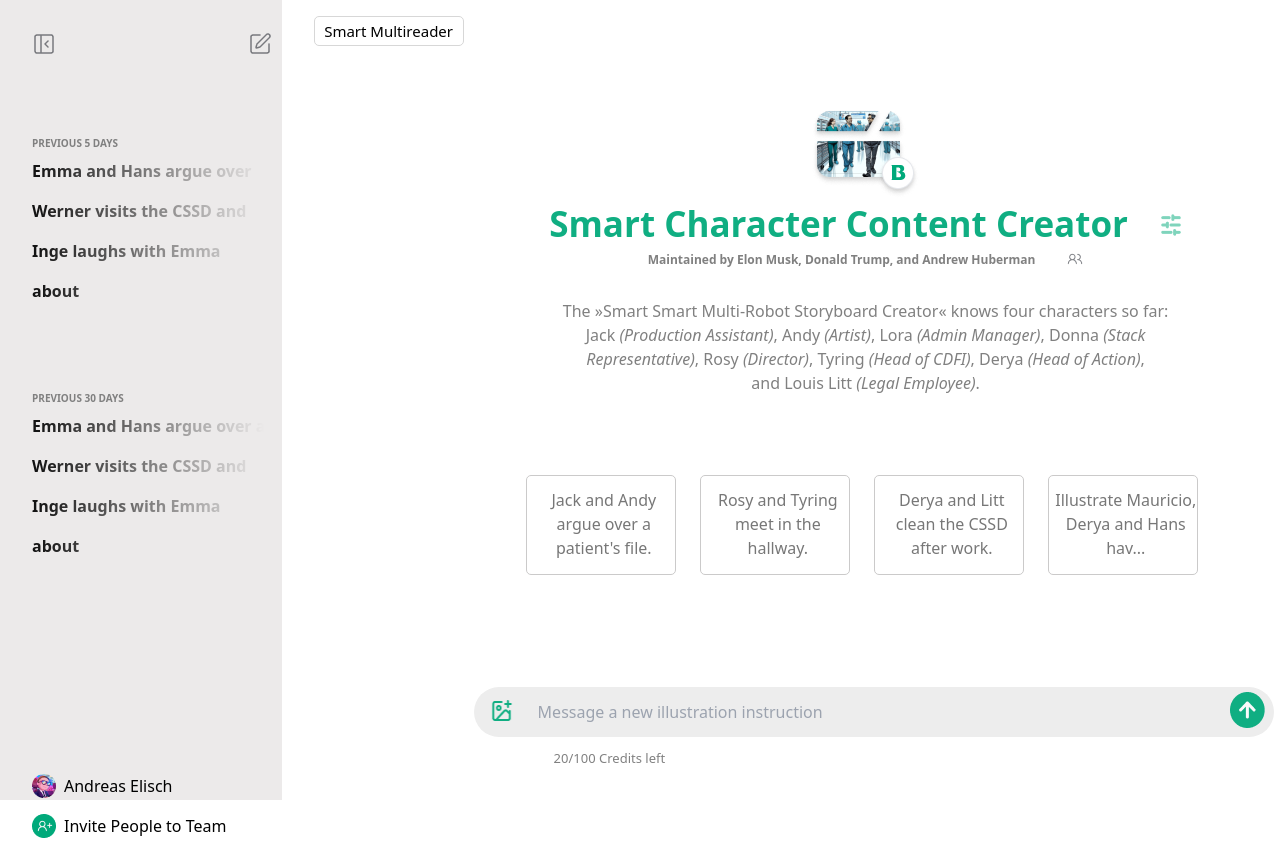
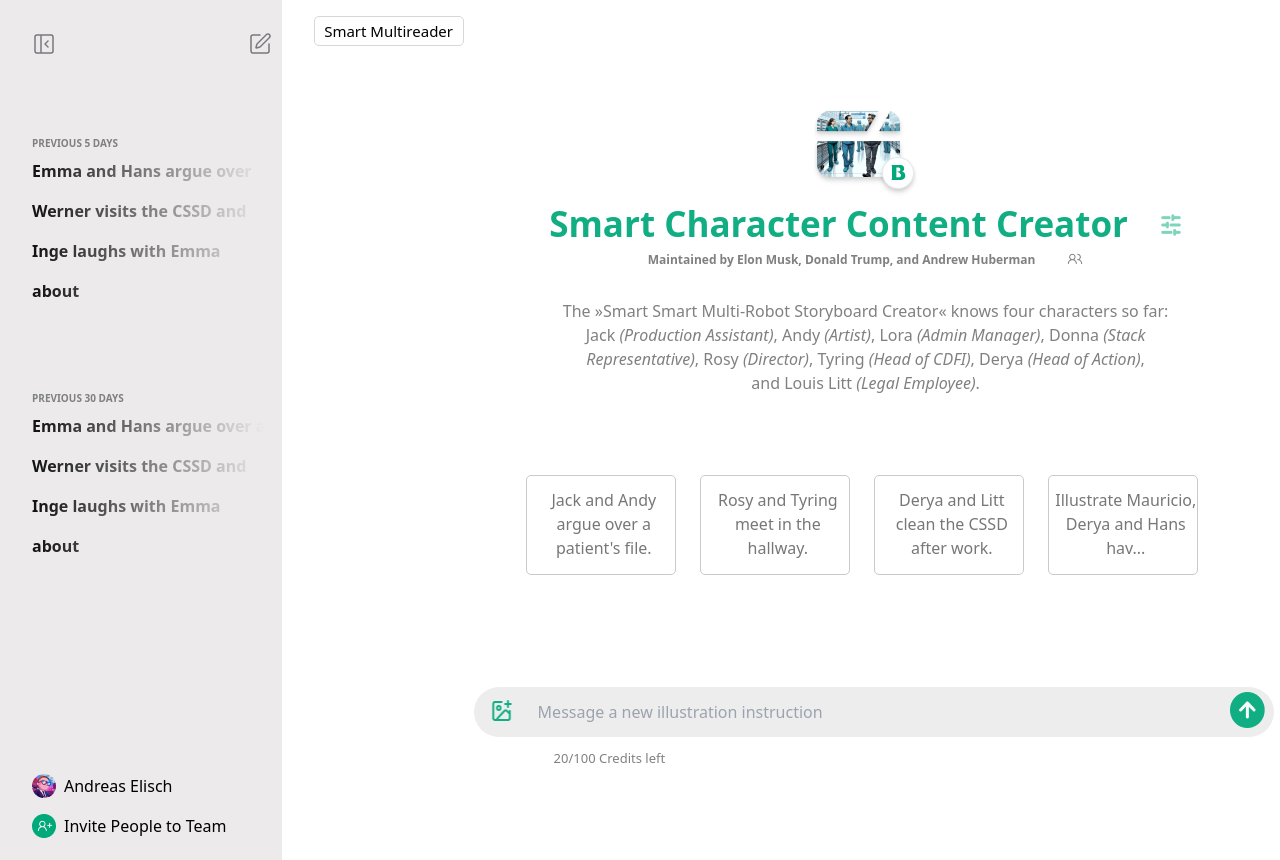
Before and after one commit to cupidmess/assignment, a React (Create React App) app: page /home in a window 1280 px wide. Built offline with nearby package versions, Linux system fonts and the light colour scheme.

Commit message:
Update Home.css

```diff
--- a/src/components/Home.css
+++ b/src/components/Home.css
@@ -6,7 +6,7 @@
 .h-box1{
   background-color: rgb(236, 234, 234);
   width: 22%;
-  height:800px;
+  height:860px;
 }
 .h-t1 {
   margin-top: 5rem;
```
